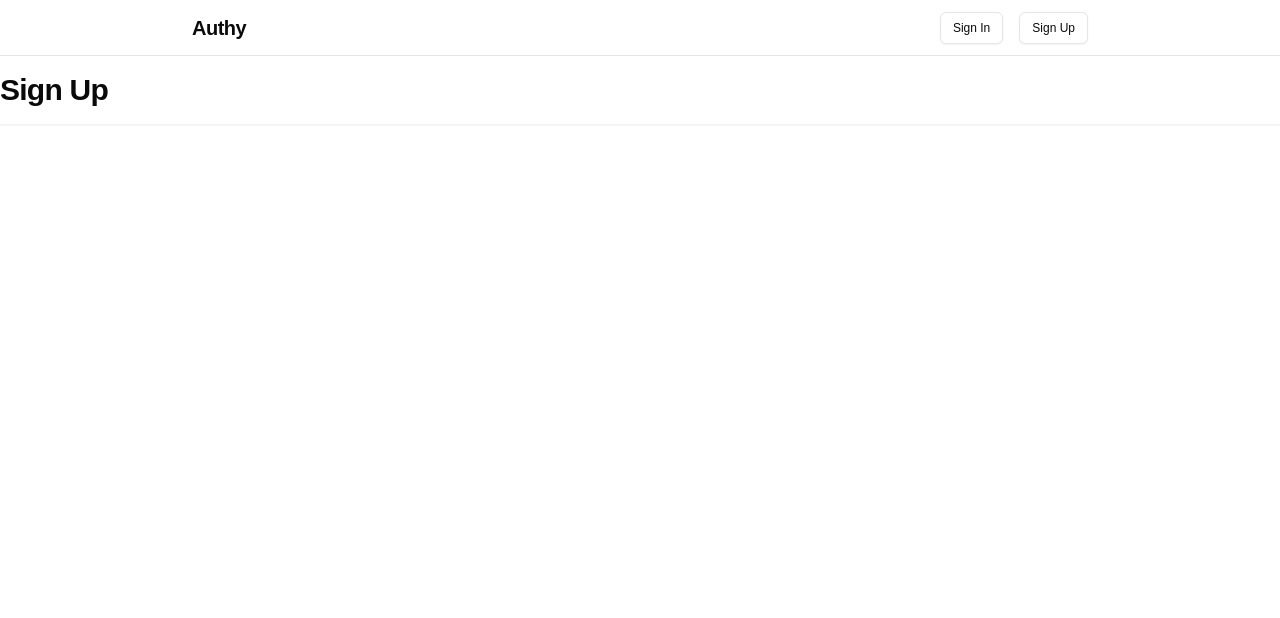
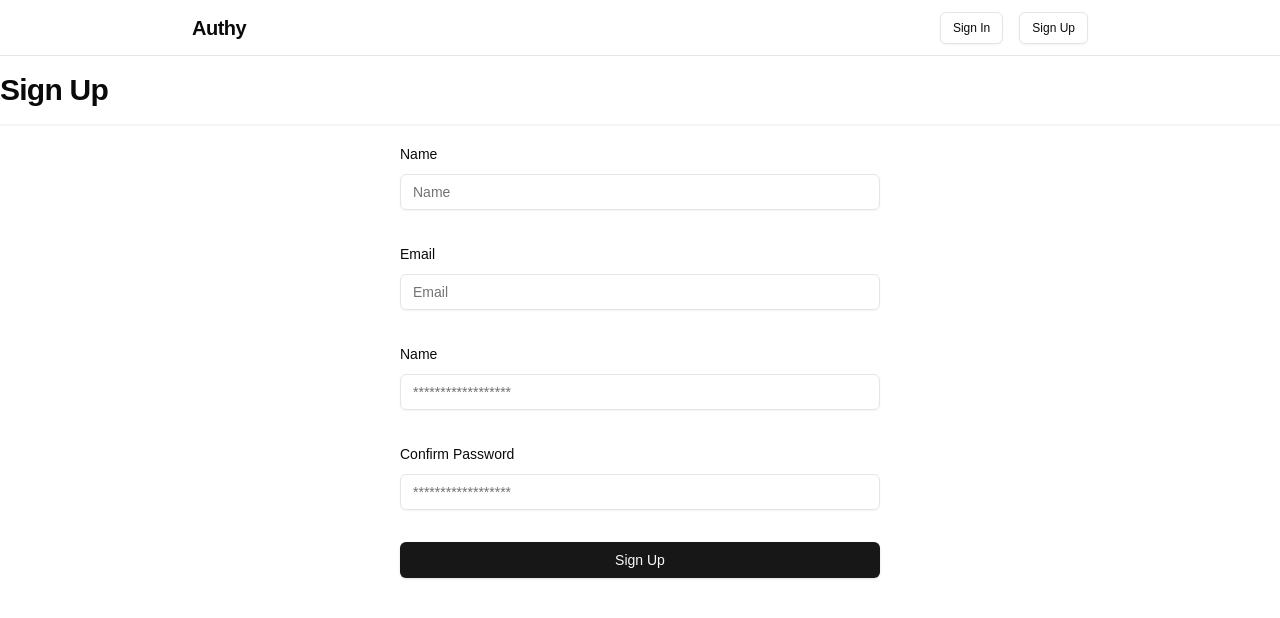
Before and after one commit to KennedyMungai/authjs-nodemailer, a Next.js app: page /auth/signup in a window 1280 px wide. Shown: the top 618 px of the page. Built offline with nearby package versions, Linux system fonts and the light colour scheme.

Commit message:
Created and renered the signup form

```diff
--- /dev/null
+++ b/src/app/auth/signup/_components/signup-form.tsx
@@ -0,0 +1,112 @@
+"use client";
+
+import { Button } from "@/components/ui/button";
+import {
+  Form,
+  FormControl,
+  FormField,
+  FormItem,
+  FormLabel,
+  FormMessage,
+} from "@/components/ui/form";
+import { Input } from "@/components/ui/input";
+import { SignupSchema, SignUpType } from "@/lib/validation";
+import { zodResolver } from "@hookform/resolvers/zod";
+import { useForm } from "react-hook-form";
+
+const SignupForm = () => {
+  const form = useForm<SignUpType>({
+    resolver: zodResolver(SignupSchema),
+    defaultValues: {
+      name: "",
+      email: "",
+      password: "",
+      confirmPassword: "",
+    },
+  });
+
+  const onSubmit = async (values: SignUpType) => {
+    console.log(values);
+
+    form.reset();
+  };
+
+  return (
+    <Form {...form}>
+      <form
+        onSubmit={form.handleSubmit(onSubmit)}
+        className="mx-auto max-w-[480px] space-y-8"
+      >
+        <FormField
+          control={form.control}
+          name="name"
+          render={({ field }) => (
+            <FormItem>
+              <FormLabel>Name</FormLabel>
+              <FormControl>
+                <Input {...field} placeholder="Name" type="text" />
+              </FormControl>
+              <FormMessage />
+            </FormItem>
+          )}
+        />
+        <FormField
+          control={form.control}
+          name="email"
+          render={({ field }) => (
+            <FormItem>
+              <FormLabel>Email</FormLabel>
+              <FormControl>
+                <Input {...field} placeholder="Email" type="email" />
+              </FormControl>
+              <FormMessage />
+            </FormItem>
+          )}
+        />
+        <FormField
+          control={form.control}
+          name="password"
+          render={({ field }) => (
+            <FormItem>
+              <FormLabel>Name</FormLabel>
+              <FormControl>
+                <Input
+                  {...field}
+                  placeholder="******************"
+                  type="password"
+                />
+              </FormControl>
+              <FormMessage />
+            </FormItem>
+          )}
+        />
+        <FormField
+          control={form.control}
+          name="confirmPassword"
+          render={({ field }) => (
+            <FormItem>
+              <FormLabel>Confirm Password</FormLabel>
+              <FormControl>
+                <Input
+                  {...field}
+                  placeholder="******************"
+                  type="password"
+                />
+              </FormControl>
+              <FormMessage />
+            </FormItem>
+          )}
+        />
+        <Button
+          type="submit"
+          className="w-full"
+          disabled={form.formState.isSubmitting}
+        >
+          Sign Up
+        </Button>
+      </form>
+    </Form>
+  );
+};
+
+export default SignupForm;
--- a/src/app/auth/signup/page.tsx
+++ b/src/app/auth/signup/page.tsx
@@ -1,3 +1,5 @@
+import SignupForm from "@/app/auth/signup/_components/signup-form";
+
 const SignupPage = () => {
   return (
     <main className="mt-4">
@@ -5,7 +7,7 @@ const SignupPage = () => {
         <h1 className="text-3xl font-bold tracking-tight">Sign Up</h1>
         <div className="my-4 h-0.5 bg-muted" />
 
-        {/* TODO: Add signup form */}
+        <SignupForm />
       </div>
     </main>
   );
```
